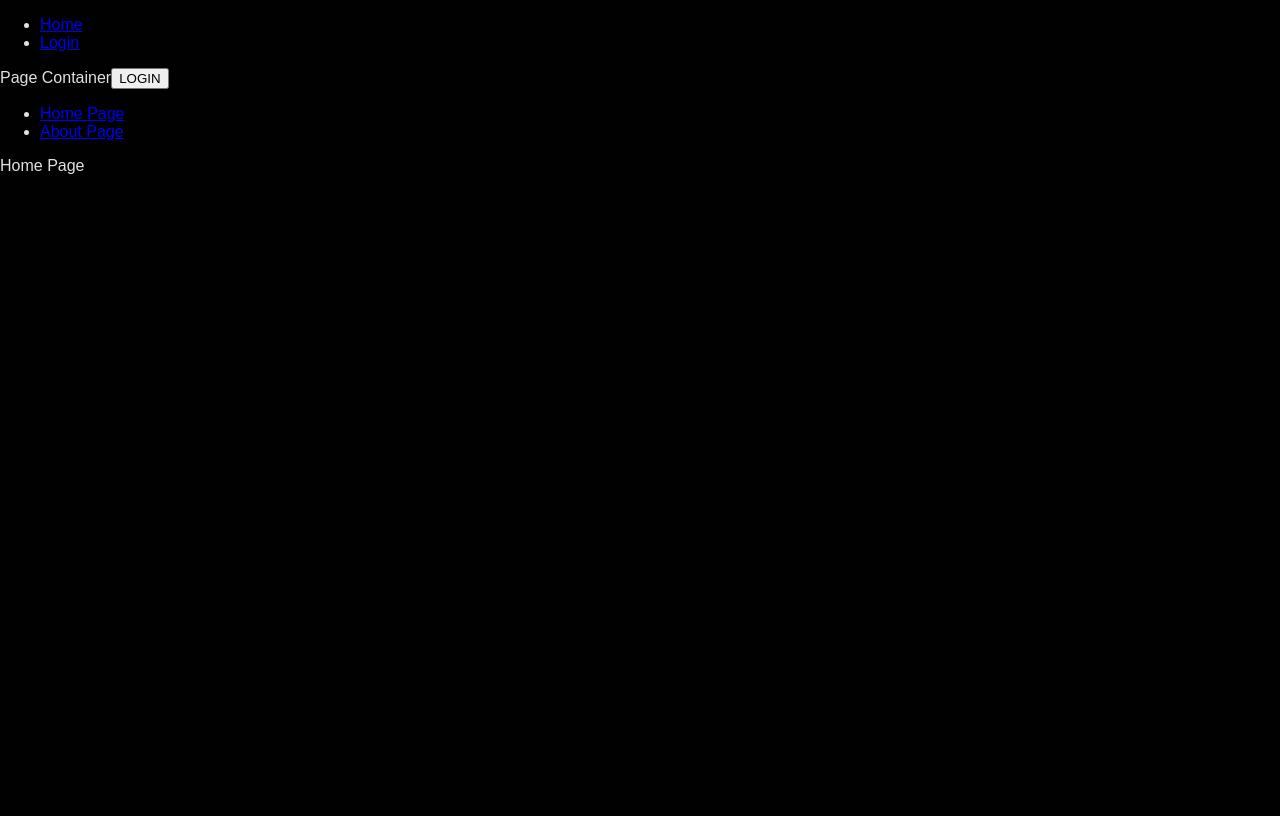
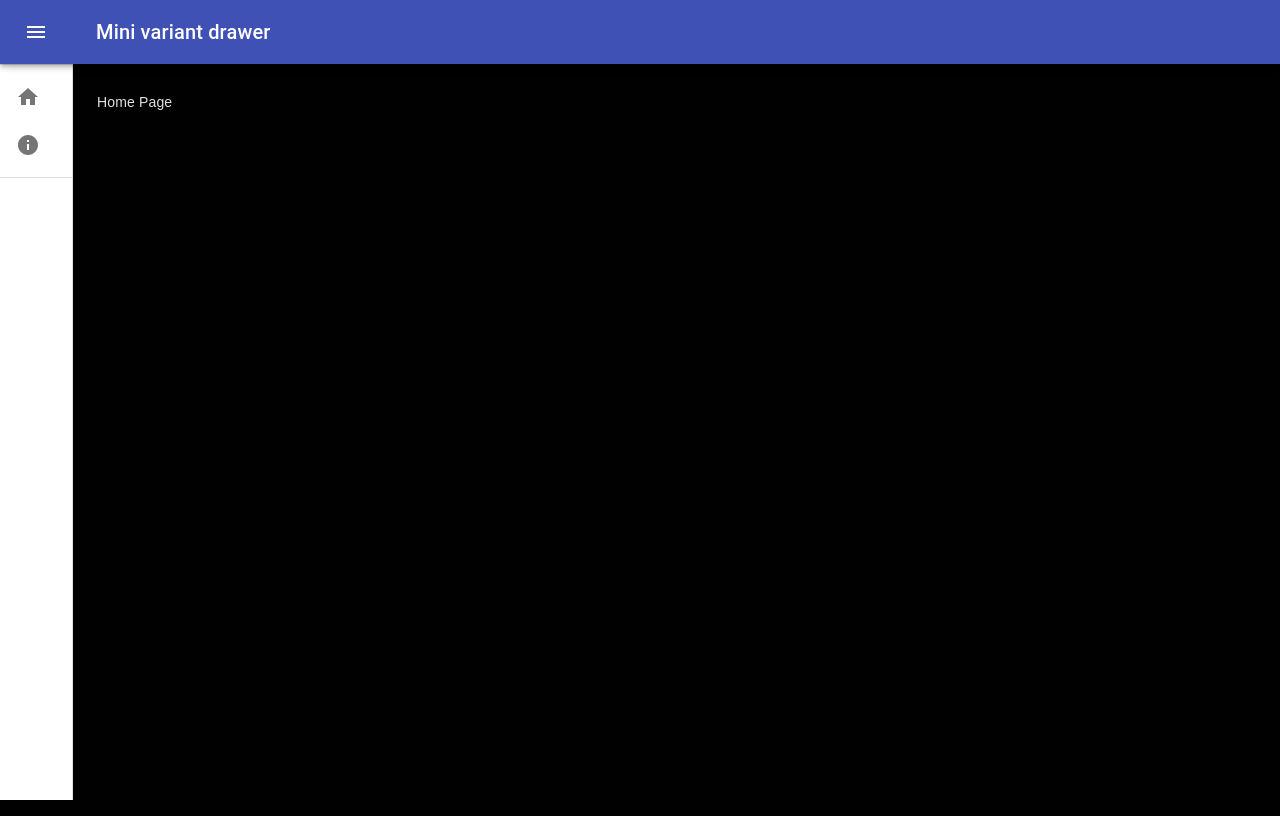
Before and after one commit to IceBunnyMeh/react-invent, a React (Create React App) app: page / in a window 1280 px wide. Built offline with nearby package versions, Linux system fonts and the light colour scheme.

Commit message:
pre commit to base code
Nothing here

```diff
--- a/src/App.js
+++ b/src/App.js
@@ -3,7 +3,7 @@ import "./styles.css";
 
 import { BrowserRouter as Router, Switch, Route, Link } from "react-router-dom";
 
-import PageContainer from "./Views/PageContainer";
+import BaseContainer from "./Views/BaseContainer";
 import Login from "./Login/Login";
 
 export default function App() {
@@ -26,7 +26,7 @@ export default function App() {
             <Login />
           </Route>
           <Route path="/">
-            <PageContainer />
+            <BaseContainer />
           </Route>
         </Switch>
       </Router>
--- /dev/null
+++ b/src/Helpers/ListItemLink.js
@@ -0,0 +1,33 @@
+import React, { useMemo, forwardRef } from "react";
+import PropTypes from "prop-types";
+
+import { Link } from "react-router-dom";
+import { ListItem, ListItemIcon, ListItemText } from "@material-ui/core";
+
+function ListItemLink(props) {
+  const { icon, primary, to } = props;
+
+  const renderLink = useMemo(
+    () =>
+      forwardRef((linkProps, ref) => <Link ref={ref} to={to} {...linkProps} />),
+    [to]
+  );
+
+  return (
+    <li>
+      <ListItem button component={renderLink}>
+        <ListItemIcon>{icon}</ListItemIcon>
+        <ListItemText primary={primary} />
+      </ListItem>
+    </li>
+  );
+}
+
+ListItemLink.propTypes = {
+  icon: PropTypes.element,
+  primary: PropTypes.string.isRequired,
+  to: PropTypes.string.isRequired
+};
+
+
+export default ListItemLink;
--- /dev/null
+++ b/src/Routes.js
@@ -0,0 +1,32 @@
+import React from "react";
+import PropTypes from "prop-types";
+
+import HomeIcon from "@material-ui/icons/Home";
+import InfoIcon from "@material-ui/icons/Info";
+
+import HomePage from "./Pages/Home/HomePage";
+import AboutPage from "./Pages/About/AboutPage";
+
+export const Routes = [
+  {
+    path: "/",
+    exact: true,
+    name: "Home",
+    page: HomePage,
+    icon: <HomeIcon />
+  },
+  {
+    path: "/about",
+    name: "About",
+    exact: true,
+    page: AboutPage,
+    icon: <InfoIcon />
+  }
+];
+
+Routes.propTypes = {
+  path: PropTypes.string.isRequired,
+  name: PropTypes.string.isRequired,
+  page: PropTypes.element.isRequired,
+  icon: PropTypes.element.isRequired
+};
--- /dev/null
+++ b/src/Views/BaseContainer.js
@@ -0,0 +1,103 @@
+import React from "react";
+import clsx from "clsx";
+import { useTheme } from "@material-ui/core/styles";
+import Drawer from "@material-ui/core/Drawer";
+import AppBar from "@material-ui/core/AppBar";
+import Toolbar from "@material-ui/core/Toolbar";
+import List from "@material-ui/core/List";
+import CssBaseline from "@material-ui/core/CssBaseline";
+import Typography from "@material-ui/core/Typography";
+import Divider from "@material-ui/core/Divider";
+import IconButton from "@material-ui/core/IconButton";
+import MenuIcon from "@material-ui/icons/Menu";
+import ChevronLeftIcon from "@material-ui/icons/ChevronLeft";
+import ChevronRightIcon from "@material-ui/icons/ChevronRight";
+
+
+import ListItemLink from "../Helpers/ListItemLink";
+
+import { useStyles } from "./styles";
+import { Routes } from "../Routes";
+import PageContainer from "./PageContainer";
+
+function BaseContainer() {
+  const classes = useStyles();
+  const theme = useTheme();
+  const [open, setOpen] = React.useState(false);
+
+  const handleDrawerOpen = () => {
+    setOpen(true);
+  };
+
+  const handleDrawerClose = () => {
+    setOpen(false);
+  };
+
+  return (
+    <div className={classes.root}>
+      <CssBaseline />
+      <AppBar
+        position="fixed"
+        className={clsx(classes.appBar, {
+          [classes.appBarShift]: open
+        })}
+      >
+        <Toolbar>
+          <IconButton
+            color="inherit"
+            aria-label="open drawer"
+            onClick={handleDrawerOpen}
+            edge="start"
+            className={clsx(classes.menuButton, {
+              [classes.hide]: open
+            })}
+          >
+            <MenuIcon />
+          </IconButton>
+          <Typography variant="h6" noWrap>
+            Mini variant drawer
+          </Typography>
+        </Toolbar>
+      </AppBar>
+      <Drawer
+        variant="permanent"
+        className={clsx(classes.drawer, {
+          [classes.drawerOpen]: open,
+          [classes.drawerClose]: !open
+        })}
+        classes={{
+          paper: clsx({
+            [classes.drawerOpen]: open,
+            [classes.drawerClose]: !open
+          })
+        }}
+      >
+        <div className={classes.toolbar}>
+          <IconButton onClick={handleDrawerClose}>
+            {theme.direction === "rtl" ? (
+              <ChevronRightIcon />
+            ) : (
+              <ChevronLeftIcon />
+            )}
+          </IconButton>
+        </div>
+        <Divider />
+        <List>
+          {Routes.map((route, index) => (
+            <ListItemLink
+            to={route.path}
+            primary={route.name}
+            icon={route.icon}
+            key={index} />
+          ))}
+        </List>
+        <Divider />
+      </Drawer>
+      <main className={classes.content}>
+        <PageContainer />
+      </main>
+    </div>
+  );
+}
+
+export default BaseContainer;
--- a/src/Views/PageContainer.js
+++ b/src/Views/PageContainer.js
@@ -1,38 +1,19 @@
 import React from "react";
-import { Switch,
-  Route,
-  Link,
-  useHistory } from "react-router-dom";
+import { Switch, Route, Link } from "react-router-dom";
 
 import AboutPage from "../Pages/About/AboutPage";
 import HomePage from "../Pages/Home/HomePage";
+import { Routes } from "../Routes";
 
 function PageConatiner() {
-  let history = useHistory();
-
-  function handleClick() {
-    history.push("/login");
-  }
-
   return (
     <div>
-      Page Container
-      <button onClick={handleClick}>LOGIN</button>
-      <nav>
-        <ul>
-          <li>
-            <Link to="/">Home Page</Link>
-          </li>
-          <li>
-            <Link to="/about">About Page</Link>
-          </li>
-        </ul>
-      </nav>
       <Switch>
-        <Route path="/about">
-          <AboutPage />
-        </Route>
-        <Route path="/" component={HomePage} />
+        {Routes.map((route, index) => (
+          <Route path={route.path} component={route.page} key={index} />
+        ))}
+        {/* <Route path="/about" component={AboutPage} /> */}
+        {/* <Route path="/" component={HomePage} /> */}
       </Switch>
     </div>
   );
--- /dev/null
+++ b/src/Views/styles.js
@@ -0,0 +1,65 @@
+import { makeStyles } from "@material-ui/core"
+
+const drawerWidth = 240;
+
+export const useStyles = makeStyles(theme => ({
+  root: {
+    display: 'flex',
+    height: '100%',
+  },
+  appBar: {
+    zIndex: theme.zIndex.drawer + 1,
+    transition: theme.transitions.create(['width', 'margin'], {
+      easing: theme.transitions.easing.sharp,
+      duration: theme.transitions.duration.leavingScreen,
+    }),
+  },
+  appBarShift: {
+    marginLeft: drawerWidth,
+    width: `calc(100% - ${drawerWidth}px)`,
+    transition: theme.transitions.create(['width', 'margin'], {
+      easing: theme.transitions.easing.sharp,
+      duration: theme.transitions.duration.enteringScreen,
+    }),
+  },
+  menuButton: {
+    marginRight: 36,
+  },
+  hide: {
+    display: 'none',
+  },
+  drawer: {
+    width: drawerWidth,
+    flexShrink: 0,
+    whiteSpace: 'nowrap',
+  },
+  drawerOpen: {
+    width: drawerWidth,
+    transition: theme.transitions.create('width', {
+      easing: theme.transitions.easing.sharp,
+      duration: theme.transitions.duration.enteringScreen,
+    }),
+  },
+  drawerClose: {
+    transition: theme.transitions.create('width', {
+      easing: theme.transitions.easing.sharp,
+      duration: theme.transitions.duration.leavingScreen,
+    }),
+    overflowX: 'hidden',
+    width: theme.spacing(7) + 1,
+    [theme.breakpoints.up('sm')]: {
+      width: theme.spacing(9) + 1,
+    },
+  },
+  toolbar: {
+    display: 'flex',
+    alignItems: 'center',
+    justifyContent: 'flex-end',
+    padding: theme.spacing(0, 1),
+    ...theme.mixins.toolbar,
+  },
+  content: {
+    flexGrow: 1,
+    padding: theme.spacing(3),
+  },
+}));
--- a/src/styles.css
+++ b/src/styles.css
@@ -1,4 +1,7 @@
-html, body, .root, .App {
+html,
+body,
+#root,
+.App {
   font-family: sans-serif;
   color: #e1e1e1;
   background: #010101;
@@ -6,4 +9,13 @@ html, body, .root, .App {
   width: 100%;
   padding: 0;
   margin: 0;
+  overflow: hidden;
 }
+
+.App {
+  height: 100%;
+  width: 100%;
+  padding: 0;
+  margin: 0;
+  overflow: hidden;
+}
```
